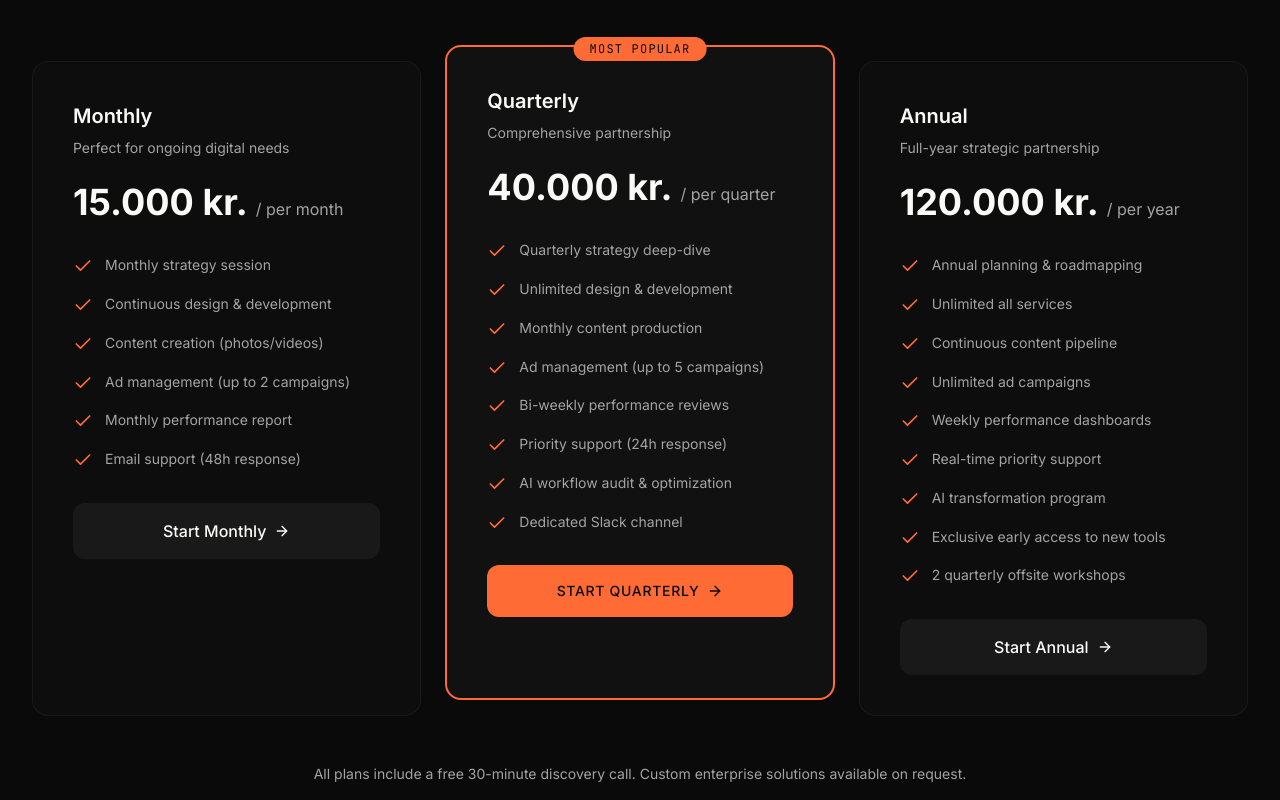
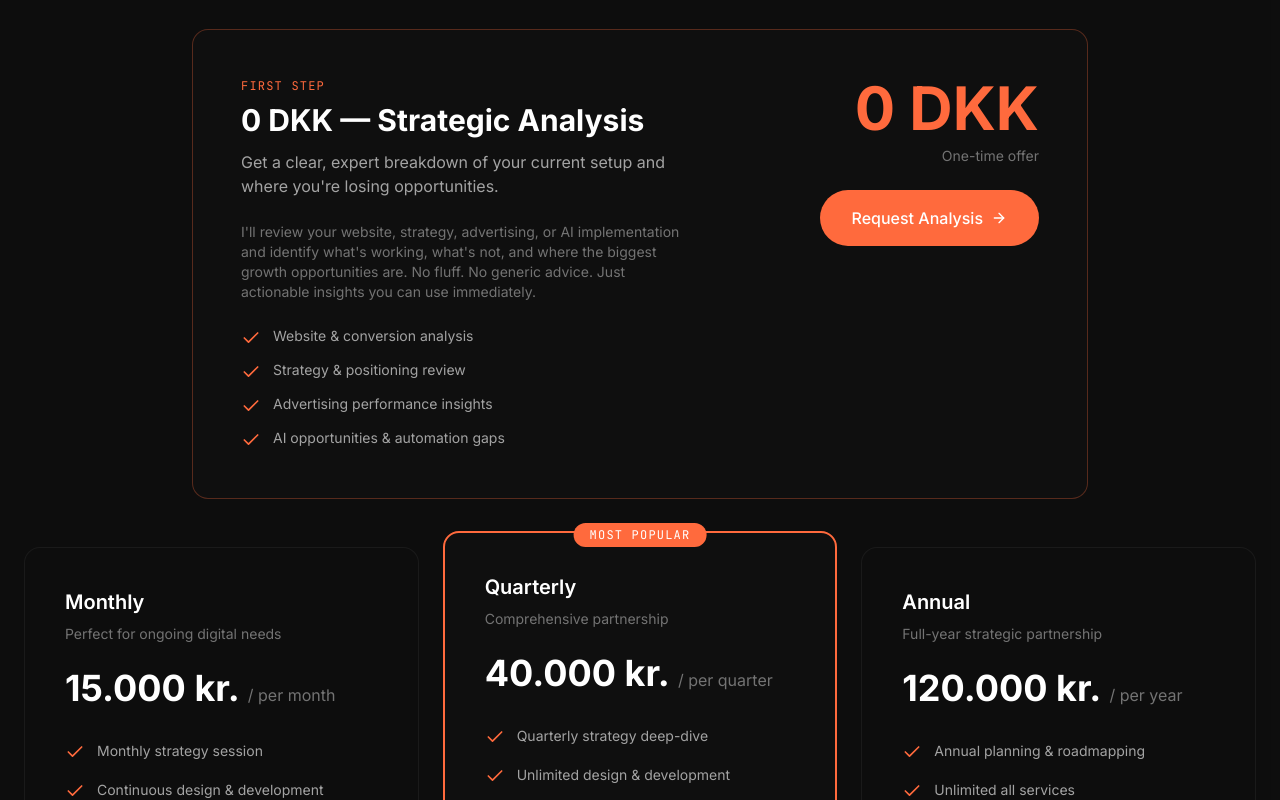
Before and after one commit to hejculto/premium-site, a Next.js app: page / in a window 1280 px wide. Shown: the part 6260-7060 px from the top of the page. Built offline with nearby package versions, Linux system fonts and the light colour scheme.

Commit message:
Add 0 DKK Strategic Analysis pricing option

```diff
--- a/src/components/AdvisoryPlans.tsx
+++ b/src/components/AdvisoryPlans.tsx
@@ -4,6 +4,20 @@ import { motion } from 'framer-motion'
 import { Check, ArrowRight } from 'lucide-react'
 import { advisoryPlans } from '@/data/content'
 import { formatCurrency, cn } from '@/lib/utils'
+
+const strategicAnalysis = {
+  id: 'analysis',
+  name: '0 DKK — Strategic Analysis',
+  description: 'Get a clear, expert breakdown of your current setup and where you\'re losing opportunities.',
+  fullDescription: 'I\'ll review your website, strategy, advertising, or AI implementation and identify what\'s working, what\'s not, and where the biggest growth opportunities are. No fluff. No generic advice. Just actionable insights you can use immediately.',
+  features: [
+    'Website & conversion analysis',
+    'Strategy & positioning review',
+    'Advertising performance insights',
+    'AI opportunities & automation gaps',
+  ],
+  cta: 'Request Analysis',
+}
 
 export function AdvisoryPlans() {
   const scrollToContact = () => {
@@ -14,8 +28,8 @@ export function AdvisoryPlans() {
   }
 
   return (
-    <section id="advisory" className="section-padding">
-      <div className="container-premium">
+    <section id="advisory" className="py-24 md:py-32 bg-card/50">
+      <div className="container-premium px-6">
         <motion.div
           initial={{ opacity: 0, y: 20 }}
           whileInView={{ opacity: 1, y: 0 }}
@@ -36,6 +50,56 @@ export function AdvisoryPlans() {
           </p>
         </motion.div>
 
+        {/* 0 DKK Strategic Analysis - Full width card */}
+        <motion.div
+          initial={{ opacity: 0, y: 40 }}
+          whileInView={{ opacity: 1, y: 0 }}
+          viewport={{ once: true }}
+          transition={{ duration: 0.6 }}
+          className="max-w-4xl mx-auto mb-12"
+        >
+          <div className="bg-[#0f0f0f] rounded-2xl p-8 lg:p-12 border border-[#ff6a3d]/30">
+            <div className="flex flex-col lg:flex-row lg:items-start lg:justify-between gap-8">
+              <div className="lg:max-w-md">
+                <span className="text-xs font-mono uppercase tracking-wider text-[#ff6a3d] mb-2 block">
+                  First Step
+                </span>
+                <h3 className="text-2xl lg:text-3xl font-bold text-white mb-3">
+                  {strategicAnalysis.name}
+                </h3>
+                <p className="text-neutral-400 mb-6">
+                  {strategicAnalysis.description}
+                </p>
+                <p className="text-sm text-neutral-500 mb-6">
+                  {strategicAnalysis.fullDescription}
+                </p>
+                <ul className="space-y-3">
+                  {strategicAnalysis.features.map((feature, i) => (
+                    <li key={i} className="flex items-start gap-3">
+                      <Check className="w-5 h-5 text-[#ff6a3d] flex-shrink-0 mt-0.5" />
+                      <span className="text-sm text-neutral-400">{feature}</span>
+                    </li>
+                  ))}
+                </ul>
+              </div>
+              <div className="lg:text-right lg:min-w-[200px]">
+                <div className="text-5xl lg:text-6xl font-bold text-[#ff6a3d] mb-2">0 DKK</div>
+                <p className="text-sm text-neutral-500 mb-6">One-time offer</p>
+                <motion.button
+                  onClick={scrollToContact}
+                  className="w-full lg:w-auto px-8 py-4 bg-[#ff6a3d] text-white font-medium rounded-full hover:bg-[#ff6a3d]/90 transition-colors flex items-center justify-center gap-2"
+                  whileHover={{ scale: 1.02 }}
+                  whileTap={{ scale: 0.98 }}
+                >
+                  {strategicAnalysis.cta}
+                  <ArrowRight className="w-4 h-4" />
+                </motion.button>
+              </div>
+            </div>
+          </div>
+        </motion.div>
+
+        {/* Existing paid plans */}
         <div className="grid lg:grid-cols-3 gap-8 lg:gap-6">
           {advisoryPlans.map((plan, i) => (
             <motion.div
@@ -51,34 +115,34 @@ export function AdvisoryPlans() {
               className={cn(
                 'relative rounded-2xl p-8 lg:p-10',
                 plan.highlighted
-                  ? 'bg-card border-2 border-accent lg:-mt-4 lg:mb-4'
-                  : 'bg-card/50 border border-foreground/5'
+                  ? 'bg-[#0f0f0f] border-2 border-[#ff6a3d] lg:-mt-4 lg:mb-4'
+                  : 'bg-[#0f0f0f]/50 border border-foreground/5'
               )}
             >
               {plan.highlighted && (
                 <div className="absolute -top-3 left-1/2 -translate-x-1/2">
-                  <span className="text-xs font-mono uppercase tracking-wider bg-accent text-background px-4 py-1 rounded-full">
+                  <span className="text-xs font-mono uppercase tracking-wider bg-[#ff6a3d] text-white px-4 py-1 rounded-full">
                     Most Popular
                   </span>
                 </div>
               )}
 
               <div className="mb-8">
-                <h3 className="text-xl font-semibold mb-2">{plan.name}</h3>
-                <p className="text-muted-foreground text-sm mb-6">{plan.description}</p>
+                <h3 className="text-xl font-semibold text-white mb-2">{plan.name}</h3>
+                <p className="text-neutral-500 text-sm mb-6">{plan.description}</p>
                 <div className="flex items-baseline gap-2">
-                  <span className="text-4xl font-bold">
+                  <span className="text-4xl font-bold text-white">
                     {formatCurrency(plan.price)}
                   </span>
-                  <span className="text-muted-foreground">/ {plan.period}</span>
+                  <span className="text-neutral-500">/ {plan.period}</span>
                 </div>
               </div>
 
               <ul className="space-y-4 mb-8">
                 {plan.features.map((feature, j) => (
                   <li key={j} className="flex items-start gap-3">
-                    <Check className="w-5 h-5 text-accent flex-shrink-0 mt-0.5" />
-                    <span className="text-sm text-muted-foreground leading-relaxed">
+                    <Check className="w-5 h-5 text-[#ff6a3d] flex-shrink-0 mt-0.5" />
+                    <span className="text-sm text-neutral-400 leading-relaxed">
                       {feature}
                     </span>
                   </li>
@@ -90,8 +154,8 @@ export function AdvisoryPlans() {
                 className={cn(
                   'w-full group flex items-center justify-center gap-2 py-4 rounded-xl font-medium transition-all',
                   plan.highlighted
-                    ? 'btn-primary'
-                    : 'bg-foreground/5 hover:bg-foreground/10 text-foreground'
+                    ? 'bg-[#ff6a3d] text-white hover:bg-[#ff6a3d]/90'
+                    : 'bg-white/5 hover:bg-white/10 text-white'
                 )}
                 whileHover={{ scale: 1.02 }}
                 whileTap={{ scale: 0.98 }}
@@ -108,9 +172,9 @@ export function AdvisoryPlans() {
           whileInView={{ opacity: 1 }}
           viewport={{ once: true }}
           transition={{ duration: 0.6, delay: 0.3 }}
-          className="text-center text-muted-foreground text-sm mt-12"
+          className="text-center text-neutral-500 text-sm mt-12"
         >
-          All plans include a free 30-minute discovery call. Custom enterprise solutions available on request.
+          Custom enterprise solutions available on request.
         </motion.p>
       </div>
     </section>
```
